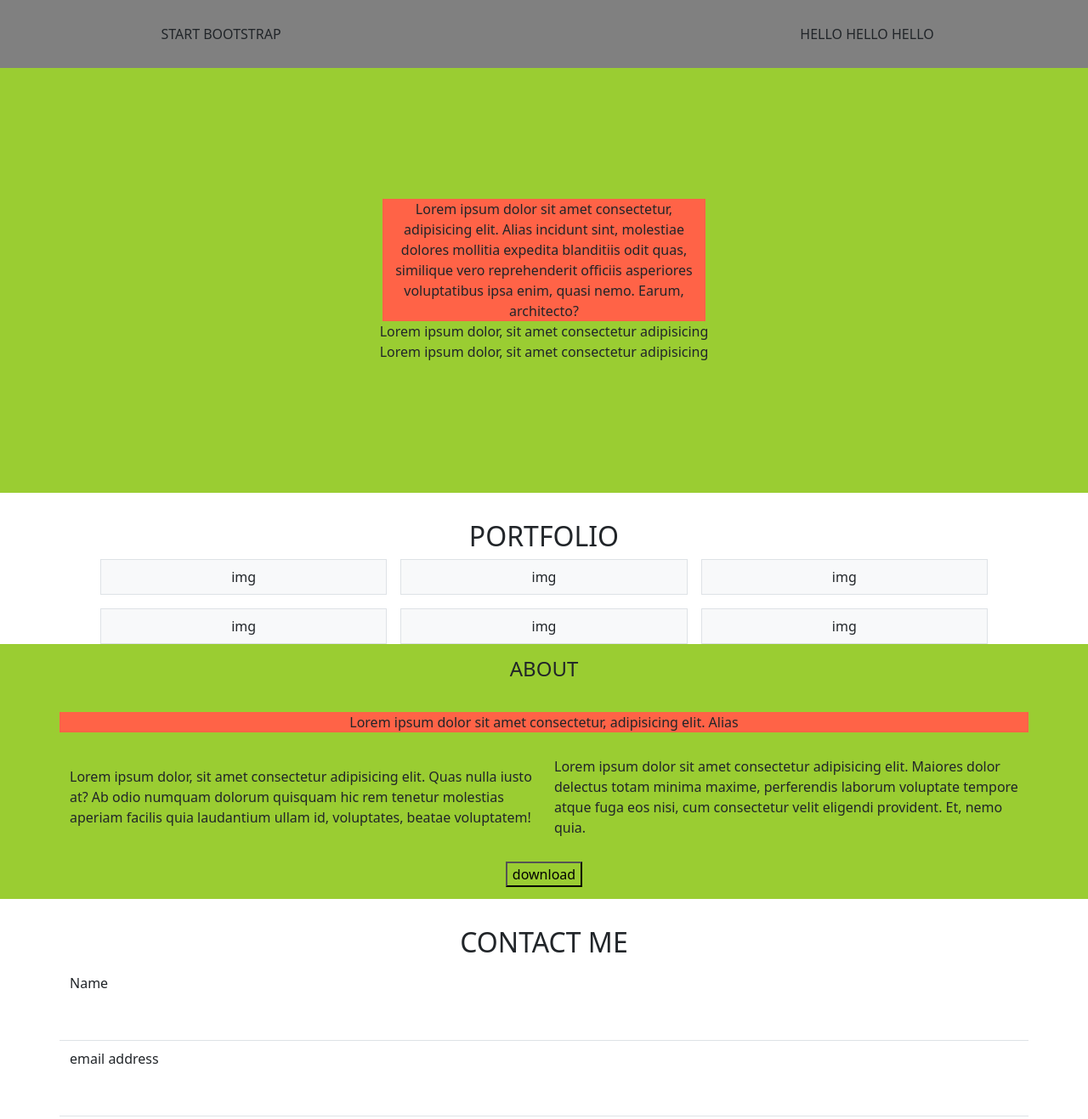
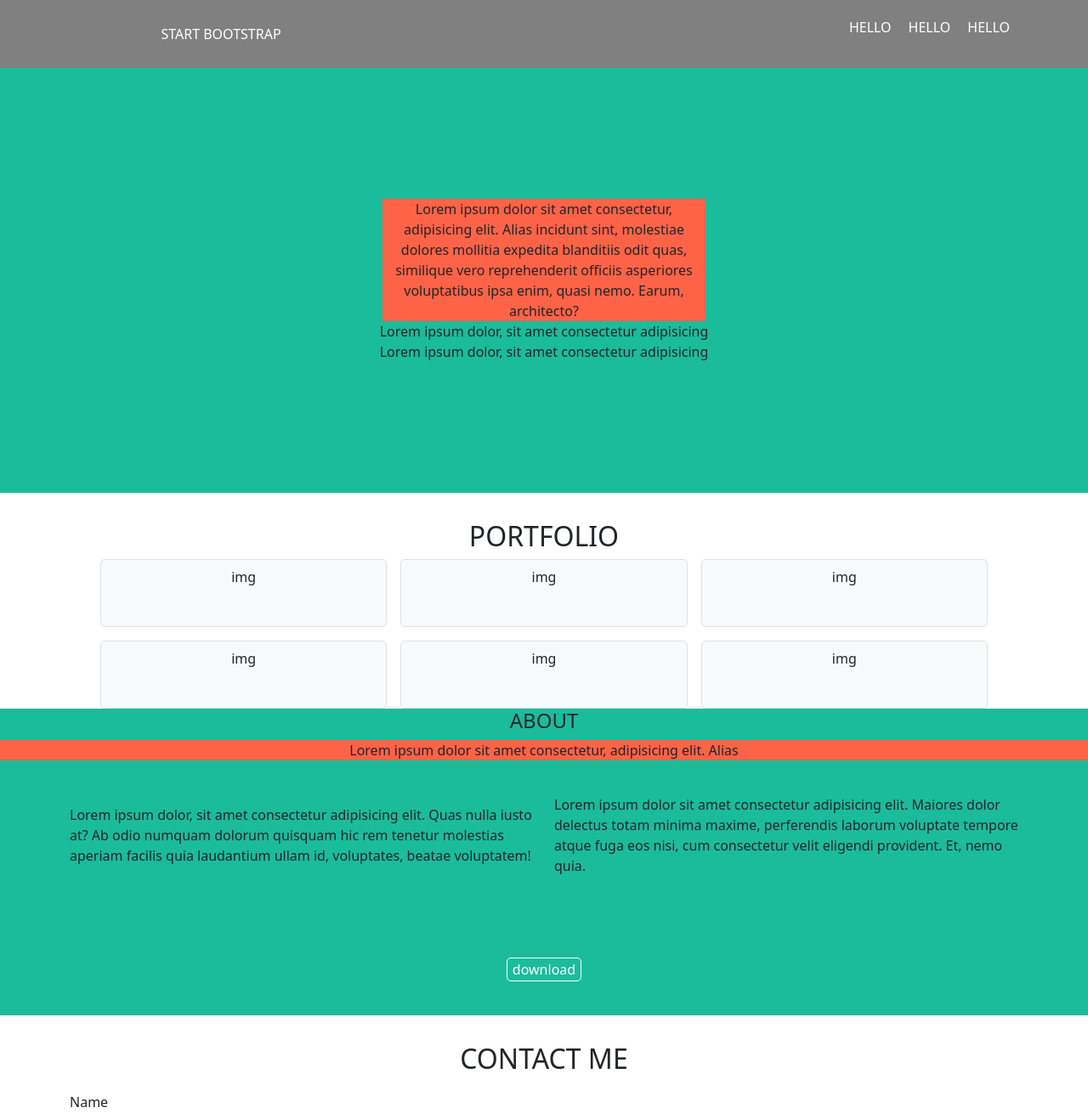
Before and after one commit to scollo26/html-css-bootstrap-freelancer, a plain HTML site: page index.html in a window 1280 px wide. Shown: the top 1317 px of the page at 85% size. Drawn offline with nearby package versions, Linux system fonts and the light colour scheme.

Commit message:
button-menu

```diff
--- a/css/style.css
+++ b/css/style.css
@@ -5,7 +5,18 @@ header{
     background-color: blue;
 }
 .green{
-    background-color: yellowgreen;
+    background-color: rgb(26, 188, 156);
+}
+
+.white{
+    color: white;
+}
+
+.h-20{
+    height: 30px;
+}
+.w-20{
+    width: 40px;
 }
 
 .height-80{
@@ -44,6 +55,30 @@ header{
     border-bottom: 1px solid black;
 }
 
+.radius{
+    border-radius: 5px;
+}
+
+.flex{
+    display: flex;
+}
+
+.just-content{
+    justify-content: flex-end;
+}
+.liste-style{
+    list-style-type: none;
+}
+
+.container .row .col-4 .flex li{
+    padding: 10px;
+}
+
+.container .row .col-4 .flex li a{
+    text-decoration: none;
+    color: white;
+}
+
 footer{
     background-color: grey;
 }
@@ -51,3 +86,45 @@ footer{
 .line-height-80{
     line-height: 80px;
 }
+
+.download{
+    margin-top: 1em;
+    padding: o.8em 1.5em;
+    background-color: rgb(26, 188, 156);
+    border: 1px solid white;
+    color: white;
+    border-radius: 5px;
+}
+
+
+.container .row .col-4 .menu > div{
+    width: 15px;
+    height: 2px;
+    background-color: black;
+    margin: 4px 0;
+}
+
+
+
+
+.container .row .col-4 .menu {
+    display: none;
+    width: 25px;
+    height: 25px;
+    padding: 0 0 0 4px;
+    border: 1px solid black;
+}
+
+
+@media screen and (max-width: 767px) {
+    .container .row .col-4 .flex li{
+        display: none;
+    }
+    .container .row .col-4 .menu {
+        display: block;
+
+        justify-content: flex-end;
+    }
+
+
+}
--- a/index.html
+++ b/index.html
@@ -13,8 +13,22 @@
     <header>
             <div class="container ">
                 <div class="row t-a height-80 align-items-center justify-content-between ">
-                    <div class="col-4 "> START BOOTSTRAP </div>
-                    <div class="col-4 "> HELLO HELLO HELLO  </div>
+                    <div class="col-4 white"> START BOOTSTRAP </div>
+                    <div class="col-4 flex just-content ">
+                        <ul class="flex liste-style">
+                            <li><a href="http://"> HELLO</a> </li>
+                            <li><a href="http://"> HELLO</a> </li>
+                            <li><a href="http://"> HELLO</a> </li>
+                        </ul>
+                        <div class="menu h-20 w-20 ">
+                            <div></div>
+                            <div></div>
+                            <div></div>
+
+                        </div>
+
+
+                    </div>
                 </div>
             </div>
     </header>
@@ -42,24 +56,24 @@
     <div class="container t-a margin-top px-4">
         <h2>PORTFOLIO</h2>
         <div class="container px-4">
-            <div class="row row-cols-sm-1 row-cols-md-2 row-cols-lg-3 g-sm-1 g-md-2 g-lg-3 d-flex justify-content-center  ">
+            <div class="row row-cols-sm-1 row-cols-md-2 row-cols-lg-3 g-sm-1 g-md-2 g-lg-3 justify-content-center ">
               <div class="col-4">
-               <div class="p-2 border bg-light">img</div>
+               <div class="p-2 border bg-light height-80 radius">img</div>
               </div>
               <div class="col-4">
-                <div class="p-2 border bg-light">img</div>
+                <div class="p-2 border bg-light height-80 radius">img</div>
               </div>
               <div class="col-4">
-                <div class="p-2 border bg-light">img</div>
+                <div class="p-2 border bg-light height-80 radius">img</div>
               </div>
               <div class="col-4">
-                <div class="p-2 border bg-light">img</div>
+                <div class="p-2 border bg-light height-80 radius">img</div>
                </div>
                <div class="col-4">
-                 <div class="p-2 border bg-light">img</div>
+                 <div class="p-2 border bg-light height-80 radius">img</div>
                </div>
                <div class="col-4">
-                 <div class="p-2 border bg-light">img</div>
+                 <div class="p-2 border bg-light height-80 radius">img</div>
                </div>
 
 
@@ -68,15 +82,14 @@
     </div>
 
     <div class=" green ">
-        <div class="container ">
-            <div class="row justify-content-center align-items-center height-300 ">
-                <div class="col- t-a">
+        <div class=" t-a">
             <h4>ABOUT </h4>
-
         </div>
-                <div class="col-12 red t-a">
+        <div class=" red t-a">
              Lorem ipsum dolor sit amet consectetur, adipisicing elit. Alias
          </div>
+        <div class="container ">
+            <div class="row row-cols-sm-1 row-cols-md-2 row-cols-lg-2  justify-content-center align-items-center height-300 ">
                 <div class="col-6">
                     Lorem ipsum dolor, sit amet consectetur adipisicing elit. Quas nulla iusto at? Ab odio numquam dolorum quisquam hic rem tenetur molestias aperiam facilis quia laudantium ullam id, voluptates, beatae voluptatem!
                 </div>
@@ -84,7 +97,7 @@
                     Lorem ipsum dolor sit amet consectetur adipisicing elit. Maiores dolor delectus totam minima maxime, perferendis laborum voluptate tempore atque fuga eos nisi, cum consectetur velit eligendi provident. Et, nemo quia.
                 </div>
                 <div class="t-a ">
-                    <button class="green">download</button>
+                    <button class="download">download</button>
                 </div>
             </div>
         </div>
@@ -93,7 +106,7 @@
     <!-- contact-me -->
 
     <div class="container">
-        <div class="row justify-content-center margin-top  height-500 ">
+        <div class="row  justify-content-center margin-top  height-500 ">
             <h2 class="t-a">CONTACT ME</h2>
             <div class="col- height-80 border-bottom">
                 Name
@@ -108,7 +121,7 @@
                 Message
             </div>
             <div>
-                <button class=" margin-top green">Send</button>
+                <button class=" margin-top download">Send</button>
             </div>
         </div>
     </div>
@@ -117,26 +130,29 @@
 
     <footer >
         <div class="container ">
-            <div class="row t-a align-items-center justify-content-between">
-                <div class="col-12 margin-top">
-                  <div class="row ">
-                      <div class="col-4">
+            <div class="row row-cols-sm-1 row-cols-md-3 row-cols-lg-3 t-a align-items-center justify-content-between ">
+
+                <div class="col-4 ">
                           Lorem ipsum dolor sit amet consectetur adipisicing elit. Aut at exercitationem nesciunt esse nobis, dicta facere accusamus veniam iste excepturi inventore nisi temporibus. Laboriosam esse labore obcaecati quia maiores sint!
                 </div>
-                      <div class="col-4">
+                <div class="col-4 ">
                         Lorem ipsum dolor sit amet consectetur adipisicing elit. Aut at exercitationem nesciunt esse nobis, dicta facere accusamus veniam iste excepturi inventore nisi temporibus. Laboriosam esse labore obcaecati quia maiores sint!
                 </div>
-                    <div class="col-4">
+                <div class="col-4 ">
                         Lorem ipsum dolor sit amet consectetur adipisicing elit. Aut at exercitationem nesciunt esse nobis, dicta facere accusamus veniam iste excepturi inventore nisi temporibus. Laboriosam esse labore obcaecati quia maiores sint!
                 </div>
             </div>
-
         </div>
-            </div>
-        </div>
+        <div class="container-fluid">
+            <div class="row">
                 <div class="col-12  red t-a height-80 line-height-80">
                     Lorem ipsum dolor sit amet consectetur adipisicing elit.
                 </div>
+
+            </div>
+
+        </div>
+
     </footer>
 
 
```
Lines whose indentation alone changed are shown as unchanged.
